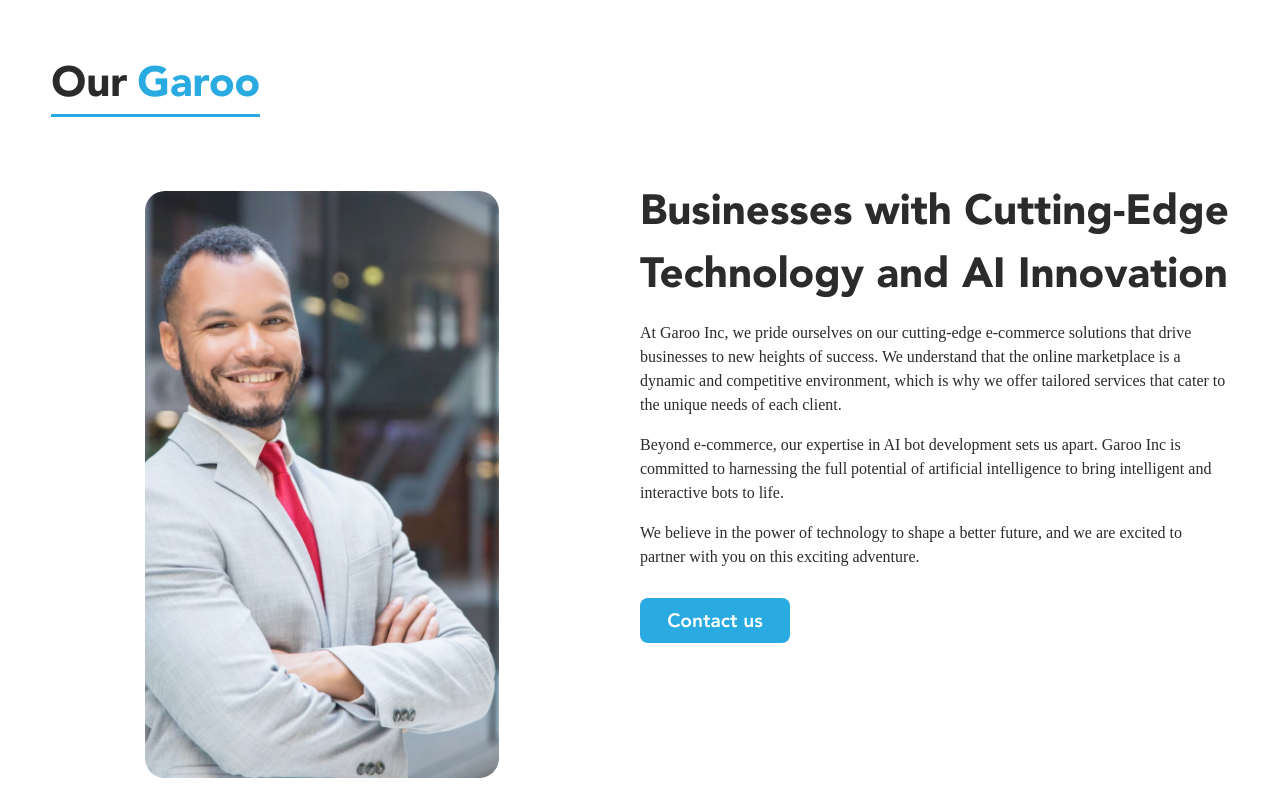
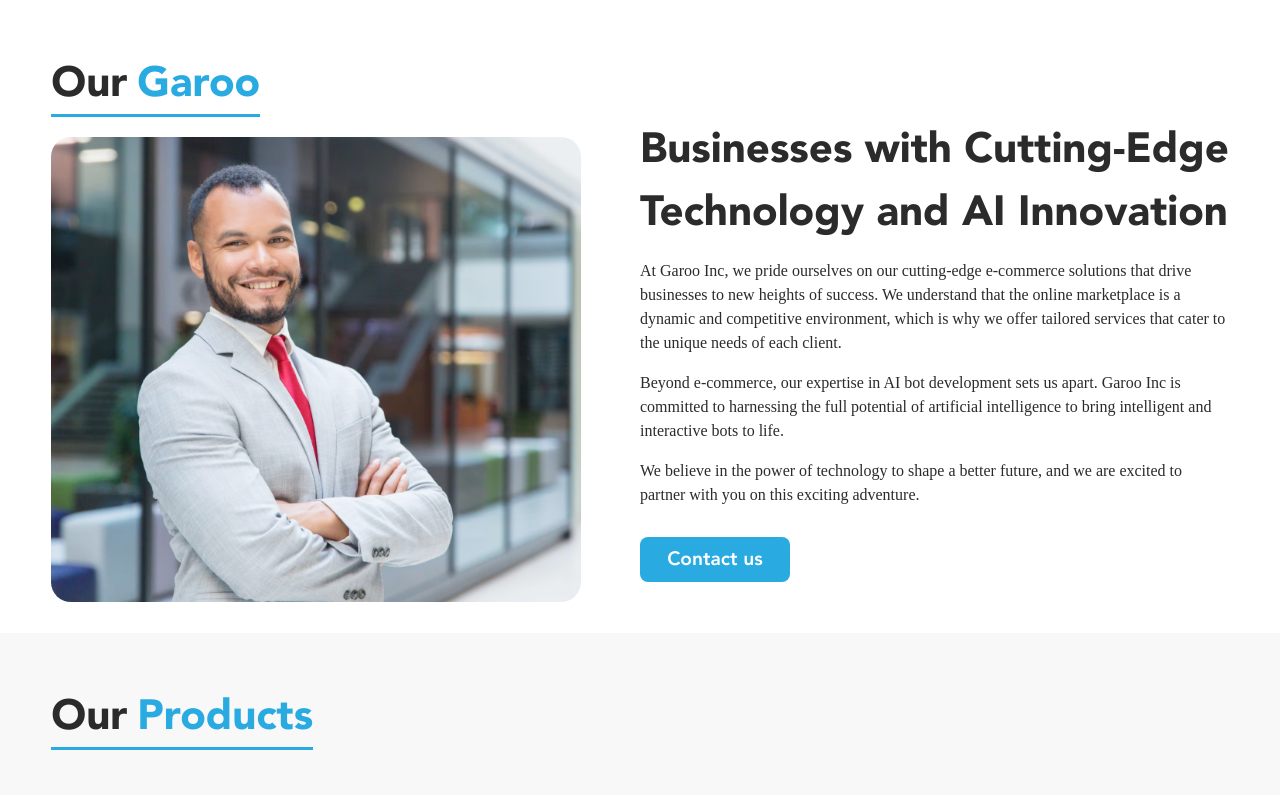
Before and after one commit to Kojimena/garooInc, a React (Vite) app: page / in a window 1280 px wide. Shown: the part 800-1595 px from the top of the page. Built offline with nearby package versions, Linux system fonts and the light colour scheme; a web font is replaced by a local one.

Commit message:
css changes

```diff
--- a/src/components/Title/Title.css
+++ b/src/components/Title/Title.css
@@ -32,8 +32,8 @@
 
 
 @media screen and (max-width:940px) {
-    .titlecolumn .title1{
-        font-size: 32px;
+    .titlecolumn .title1, .titlecolumn .title2{
+        font-size: 32px !important;
     }
 
     .titlecolumn .title2{
--- a/src/pages/PrincipalPage/PrincipalPage.css
+++ b/src/pages/PrincipalPage/PrincipalPage.css
@@ -63,7 +63,6 @@
     align-items: flex-start;
     padding: 4%;
     justify-content: flex-start;
-    height: 100%;
     background-color: #fff;
 }
 
@@ -84,10 +83,8 @@
 
 .about__content__image{
     position: relative;
-    width: 30%;
-    height: 80%;
-    top: 10%;
-    left: 8%;
+    width: 45%;
+    top: 20px;
     background-color: transparent;
 }
 
@@ -251,7 +248,6 @@
         display: flex;
         flex-direction: column;
         align-items: center;
-        height: 100%;
         background-color: #fff;
     }
 
```
